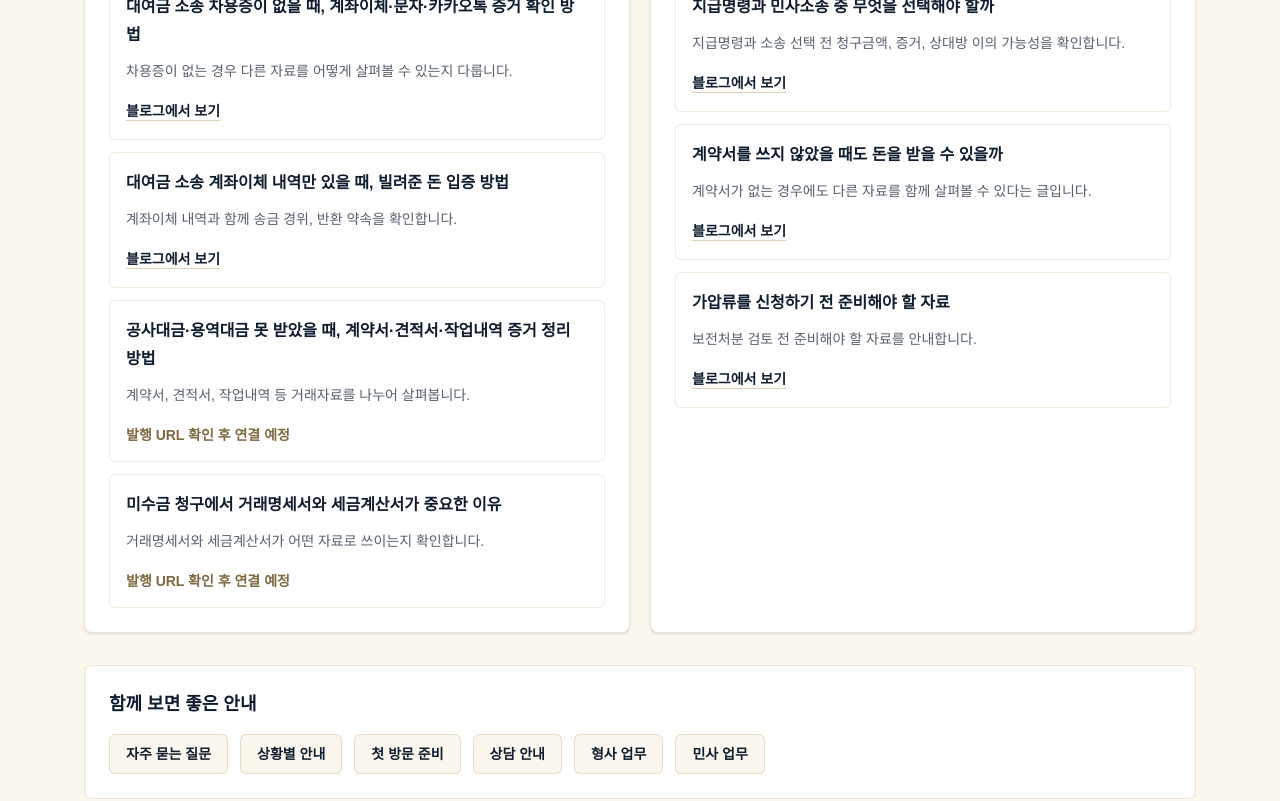
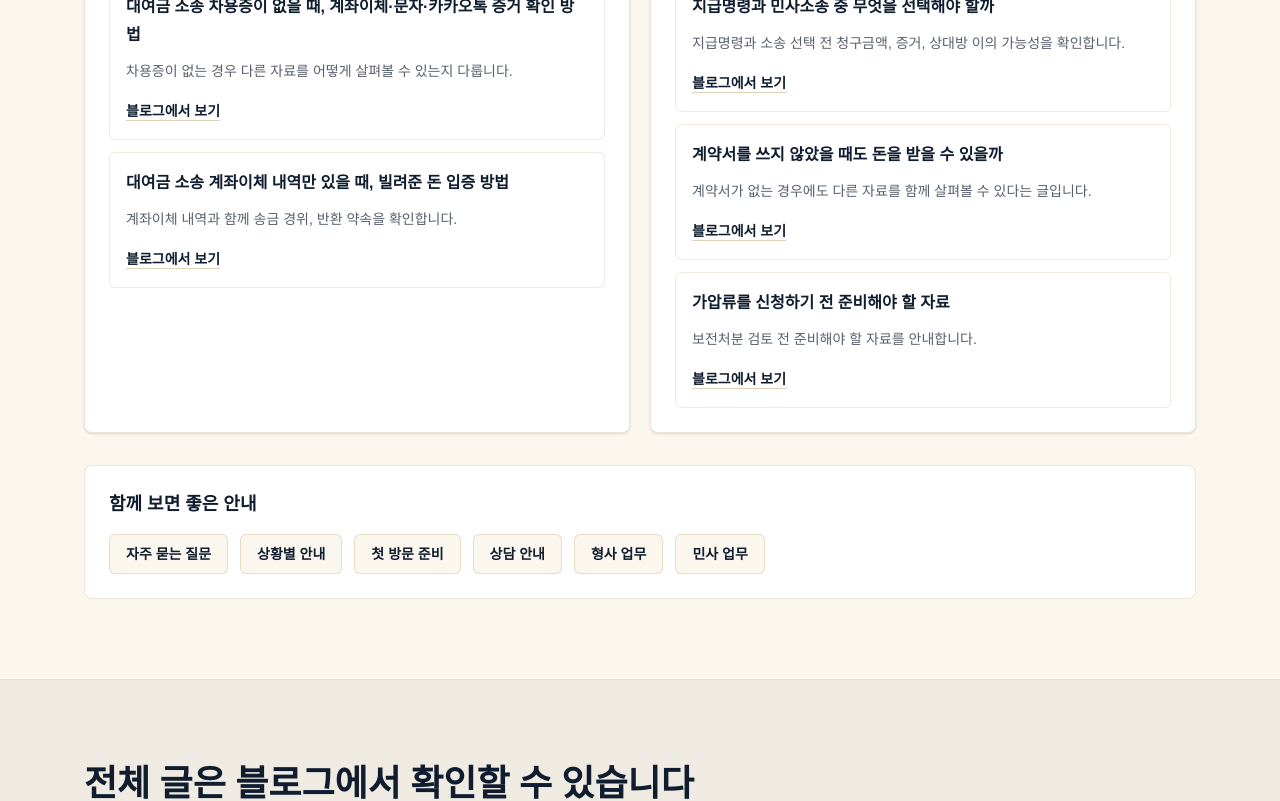
Before and after one commit to ymhk88-debug/project-lighthouse, a Next.js app: page /note in a window 1280 px wide. Shown: the part 3391-4192 px from the top of the page. Built offline with nearby package versions, Linux system fonts and the light colour scheme; no server answers.

Commit message:
Hide unpublished practice notes without inventing publication links

```diff
--- a/src/app/note/page.tsx
+++ b/src/app/note/page.tsx
@@ -342,7 +342,7 @@ export default function NotePage() {
                 </div>
               </div>
               <div className="mt-6 grid gap-3">
-                {cluster.posts.map((post) => (
+                {cluster.posts.filter((post) => "href" in post).map((post) => (
                   <div
                     key={post.title}
                     className="rounded-md border border-[#eadfce] bg-background/80 p-4 md:border-accent/20 md:bg-white"
```
